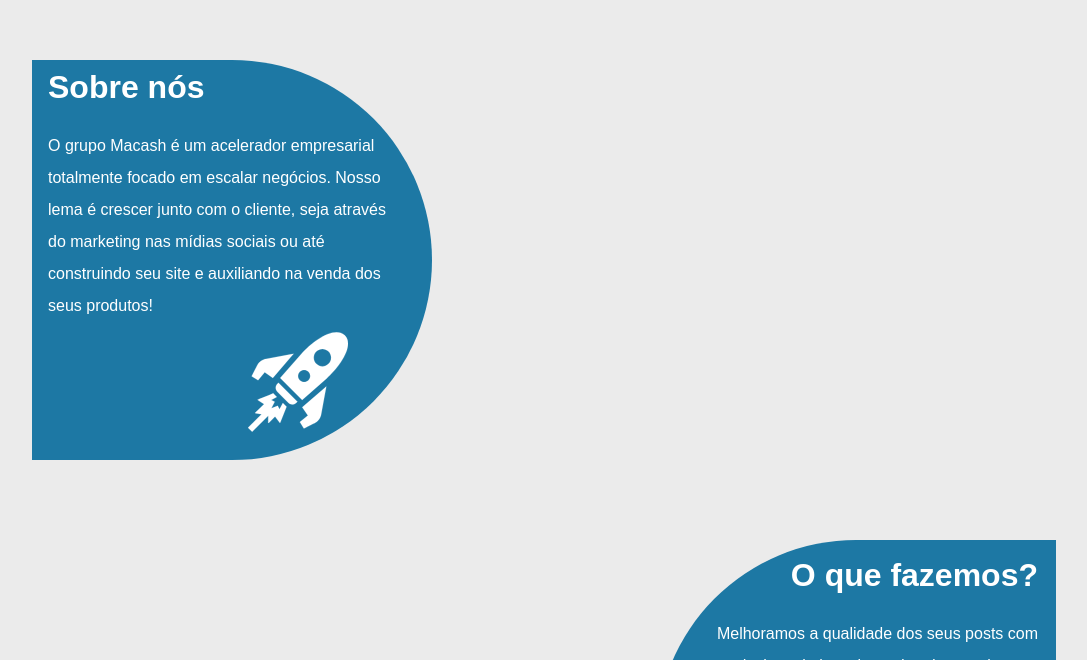
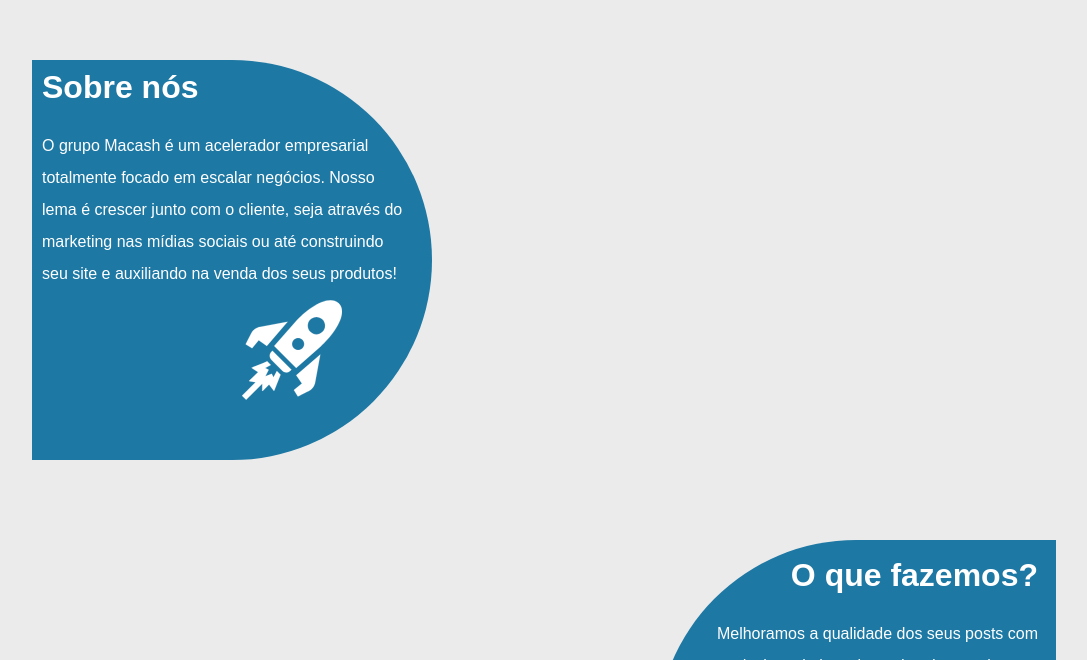
Before and after one commit to MatheusFerretti-1508/siteMacash, a React (Vite) app: page / in a window 1280 px wide. Shown: the part 584-1244 px from the top of the page, without its empty margins (96-1183 px from the left). Built offline with nearby package versions, Linux system fonts and the light colour scheme; the HTML template or start-up script is replaced by a standard one; a web font is replaced by a local one.

Commit message:
Fix n°3

```diff
--- a/src/components/Slogan/styles.ts
+++ b/src/components/Slogan/styles.ts
@@ -12,7 +12,7 @@
 
 export const HomeInfo = styled.div<Props>`
     margin-top: 80px;
-    padding: ${(props) => props.posicao === 'esquerda' ? '16px 24px 16px 16px' : '24px 18px 18px 40px'};
+    padding: ${(props) => props.posicao === 'esquerda' ? '16px 24px 16px 10px' : '24px 18px 18px 40px'};
     width: 400px;
     height: 400px;
     border-radius: ${(props) => props.posicao === 'esquerda' ? '0% 50% 50% 0' : '50% 0 0 50%'} ;
```
